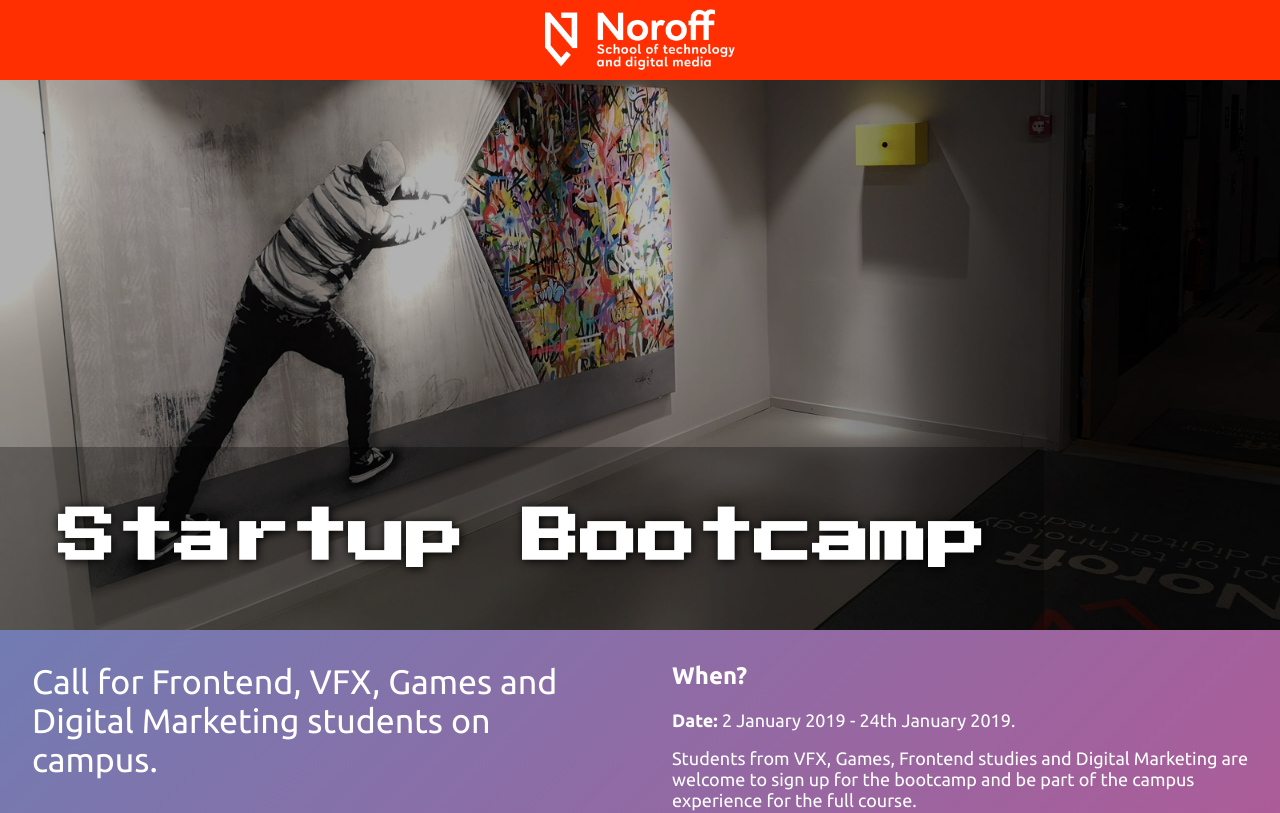
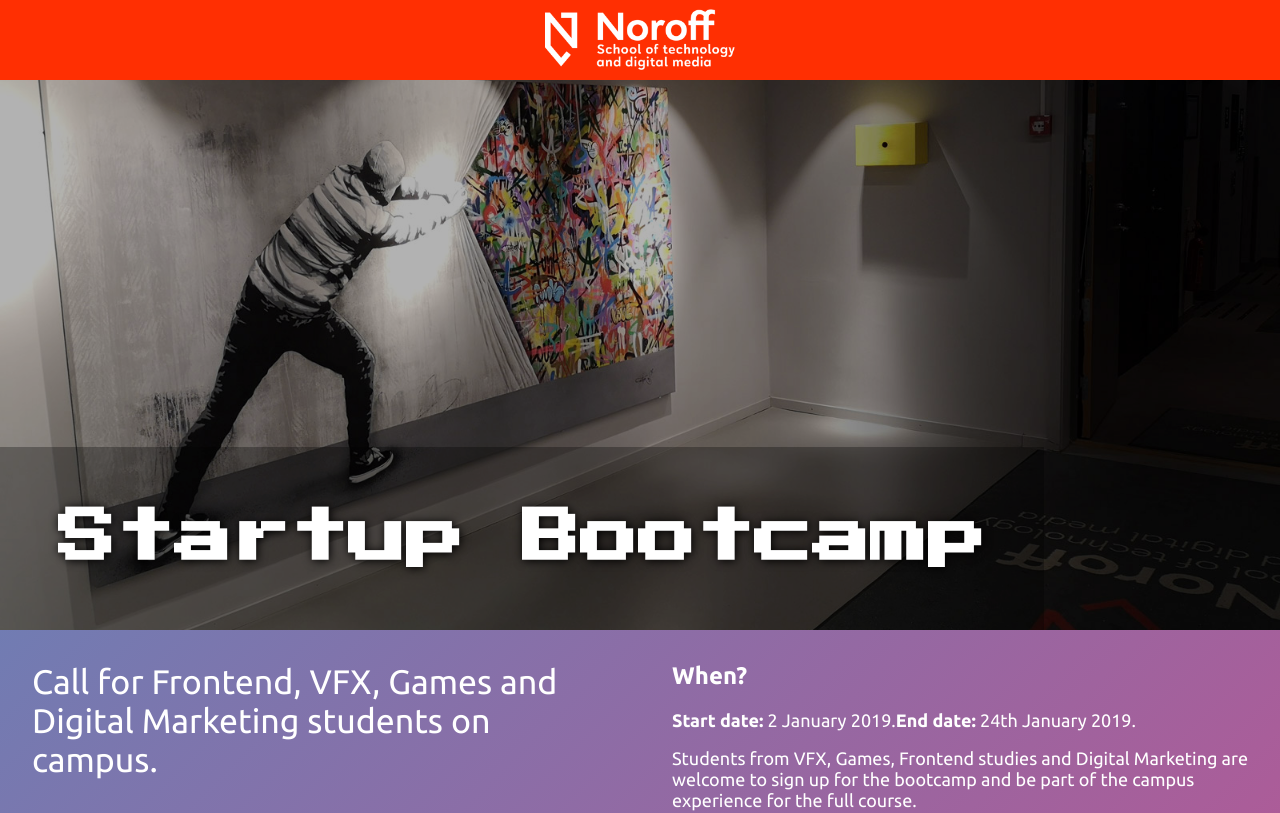
Before and after one commit to mannuelf/startup-bootcamp, a React (Create React App) app: page / in a window 1280 px wide. Shown: the top 813 px of the page. Built offline with nearby package versions, Linux system fonts and the light colour scheme.

Commit message:
update maps section and deats

```diff
--- a/src/App.js
+++ b/src/App.js
@@ -53,7 +53,8 @@ function App() {
             <div className="inner-padding">
               <h2>When?</h2>
               <p>
-                  <strong>Date:</strong> 2 January 2019 - 24th January 2019.
+                  <strong>Start date:</strong> 2 January 2019.
+                  <strong>End date:</strong> 24th January 2019.
               </p>
               <p>
                 Students from VFX, Games, Frontend studies and Digital Marketing are welcome
```
